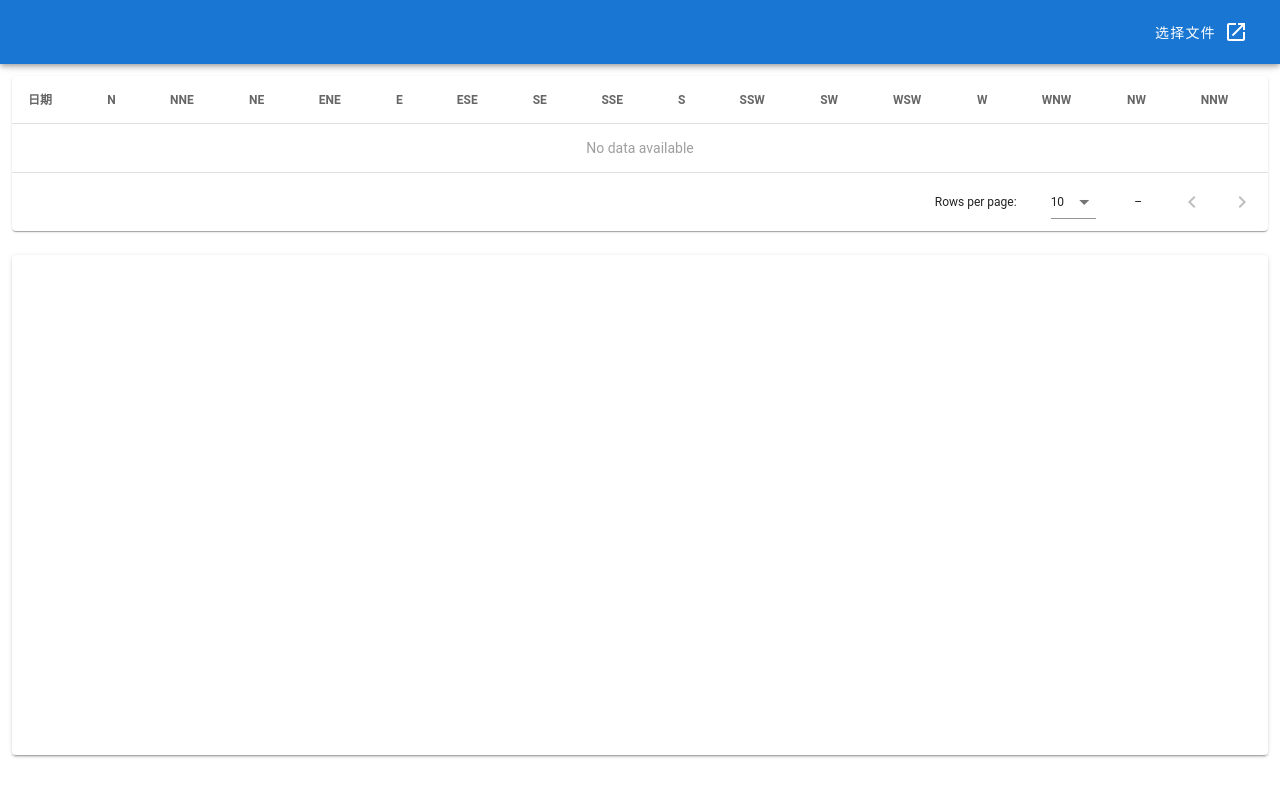
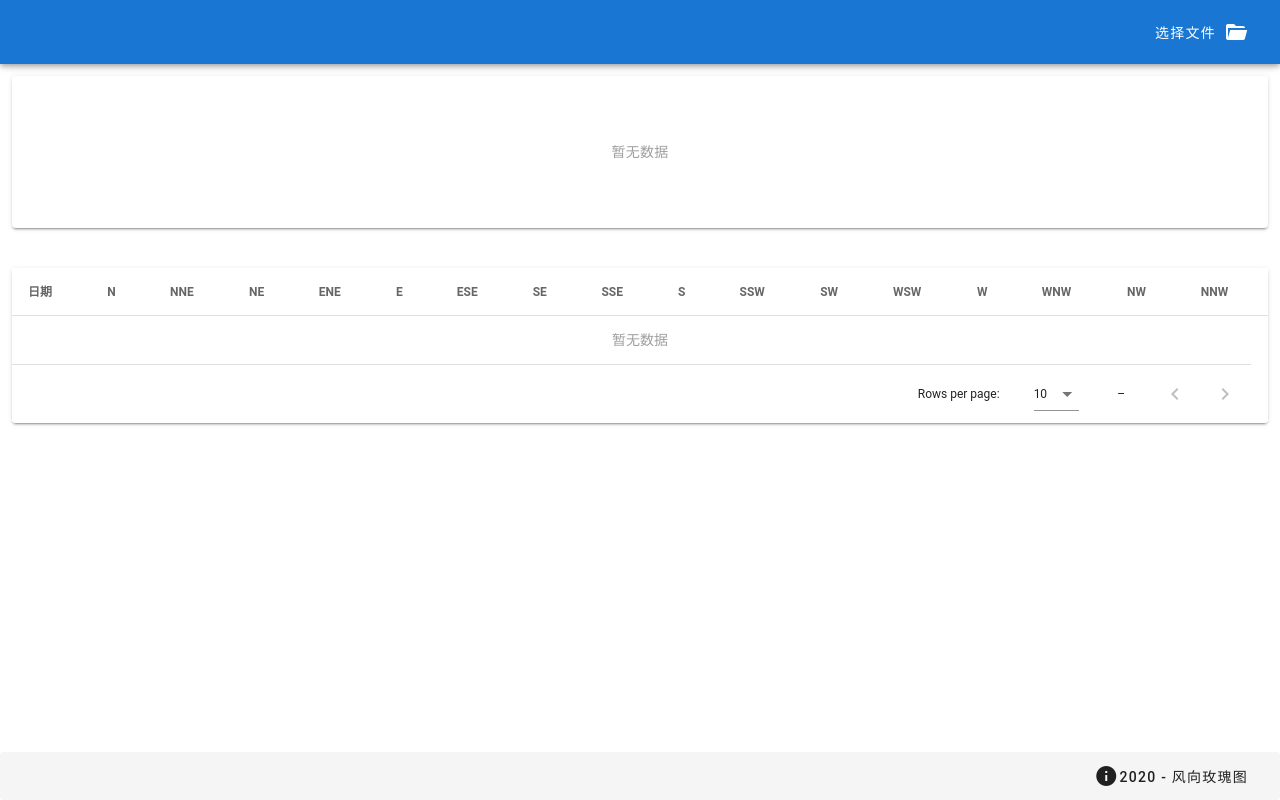
Before and after one commit to Sukerin/electron, a Vue app: page /#/ in a window 1280 px wide. Built offline with nearby package versions, Linux system fonts and the light colour scheme.

Commit message:
promise 抽出来

```diff
--- a/src/App.vue
+++ b/src/App.vue
@@ -32,34 +32,48 @@
 
             <v-btn text @click="chooseFileDialog">
                 <span class="mr-2">选择文件</span>
-                <v-icon>mdi-open-in-new</v-icon>
+                <v-icon>mdi-folder-open</v-icon>
             </v-btn>
 
         </v-app-bar>
 
         <v-main>
             <v-container fluid>
-                <v-row>
+                <v-row class="mb-4">
                     <v-col>
-                        <v-data-table loading-text="读取数据..." :loading="dataTableLoading"
-                                      :headers="headers"
-                                      :items="tableData"
-                                      :items-per-page="10"
-                                      class="elevation-1"
-                        />
-                    </v-col>
-                </v-row>
-                <!--                <v-row><v-divider></v-divider></v-row>-->
-                <v-row>
-                    <v-col>
-                        <v-card justify="center">
-                            <v-chart :options="chartsData" autoresize style="width: 100%; height: 500px"/>
+                        <v-card class="d-flex align-center justify-center ">
+                            <div :class="['pa-16',{ 'd-none': !btnGroupHide }]">
+                                <span class="text--disabled body-2">暂无数据</span>
+                            </div>
+
+                            <v-chart :options="chartsData" autoresize style="width: 100%;height: 500px"
+                                     :class="{ 'd-none': btnGroupHide }"/>
                         </v-card>
                     </v-col>
                 </v-row>
 
+                <v-row>
+                    <v-col>
+                        <v-card>
+                            <v-data-table loading-text="读取数据..." :loading="dataLoading" fixed-header
+                                          no-data-text="暂无数据"
+                                          :headers="headers"
+                                          :items="tableData"
+                                          :items-per-page="10"
+                            />
+                        </v-card>
+
+                    </v-col>
+                </v-row>
             </v-container>
         </v-main>
+        <v-footer class="d-flex justify-end rounded " app>
+            <v-btn text>
+                <v-icon>mdi-information</v-icon>
+                {{ new Date().getFullYear() }} - 风向玫瑰图
+            </v-btn>
+
+        </v-footer>
     </v-app>
 </template>
 
@@ -98,34 +112,45 @@
                 {text: 'NNW', value: 'windDirectionCount.NNW'},
             ],
             tableData: [],
-            chartsData:{},
+            chartsData: {},
             btnGroupToggle: 0,
             btnGroupHide: true,
-            dataTableLoading: false,
+            dataLoading: false,
 
         }),
         methods: {
             toYear: function () {
-                // this.dataTableLoading=true;
+                this.dataLoading = true;
                 this.chartsData = this.yearEchartsOptions;
                 this.tableData = this.yearData;
-                // this.dataTableLoading=false;
+                this.dataLoading = false;
             },
             toMonth: function () {
-                // this.dataTableLoading=true;
+                this.dataLoading = true;
                 this.chartsData = this.monthEchartsOptions;
                 this.tableData = this.monthData;
-                // this.dataTableLoading=false;
+                this.dataLoading = false;
             },
             toQuarter: function () {
-                // this.dataTableLoading=true;
+                this.dataLoading = true;
                 this.chartsData = this.quarterEchartsOptions;
                 this.tableData = this.quarterData;
-                // this.dataTableLoading=false;
+                this.dataLoading = false;
+            },
+            readFilePromise:function(filePath){
+
+                return new Promise((resolve) => {
+                    const XLSX = window.require('xlsx');
+                    let workbook = XLSX.readFile(filePath);
+                    let first_sheet_name = workbook.SheetNames[0];
+                    let worksheet = workbook.Sheets[first_sheet_name];
+                    this.rawData = XLSX.utils.sheet_to_json(worksheet, {header: ["A", "B", "C", "D", "year", "month", "day", "hour", "wd"]}) ?? [];
+                    if (Object.is(this.rawData.length, 0)) return;
+                    resolve(true);
+                });
             },
             chooseFileDialog: function () {
                 const {dialog} = window.require('electron').remote;
-
                 dialog.showOpenDialog({
                     filters:
                         [
@@ -134,26 +159,27 @@
                     properties: ['openFile']
                 }).then(result => {
                     if (!result.canceled) {
-                        let filePath = result.filePaths[0];
-                        // this.dataTableLoading=true;
-                        this.readData(filePath);
-                        // this.dataTableLoading=false;
+                        return this.readFilePromise(result.filePaths[0]);
                     }
+                }).then(result=>{
+                    if(result===undefined) return;
+                    console.log(result)
+                    this.tableData = this.yearData;
+                    this.chartsData = this.yearEchartsOptions;
+                    this.btnGroupToggle = 0;
+                    this.btnGroupHide = false
                 }).catch(err => {
                     console.log(err)
                 })
             },
             readData: function (filePath) {
+
                 const XLSX = window.require('xlsx');
                 let workbook = XLSX.readFile(filePath);
                 let first_sheet_name = workbook.SheetNames[0];
                 let worksheet = workbook.Sheets[first_sheet_name];
                 this.rawData = XLSX.utils.sheet_to_json(worksheet, {header: ["A", "B", "C", "D", "year", "month", "day", "hour", "wd"]}) ?? [];
-                if (Object.is(this.rawData.length, 0)) return;
-                this.tableData = this.yearData;
-                this.chartsData = this.yearEchartsOptions;
-                this.btnGroupToggle = 0;
-                this.btnGroupHide = false
+
             },
             sortData: function (rawData, type) {
 
@@ -192,7 +218,7 @@
                 }
                 return map;
             },
-            genChartsOption:function (rawData, type) {
+            genChartsOption: function (rawData, type) {
                 let map = this.sortData(rawData, type);
                 let values = Array.from(map.values());
 
@@ -222,10 +248,10 @@
                 }
 
                 return {
-
                     tooltip: {},
                     legend: {
-                        data: legendData
+                        data: legendData,
+                        type: 'scroll',
                     },
                     radar: {
                         // shape: 'circle',
@@ -234,14 +260,14 @@
                                 color: '#fff',
                                 backgroundColor: '#999',
                                 borderRadius: 3,
-                                padding: [3, 5]
+                                padding: [3, 3]
                             }
                         },
                         indicator: indicatorArray
                     },
                     series: [{
                         type: 'radar',
-                        // areaStyle: {normal: {}},
+
                         data: seriesDataArray
                     }]
                 };
```
Also changed, not shown: src/background.js (+5 -3 lines).
